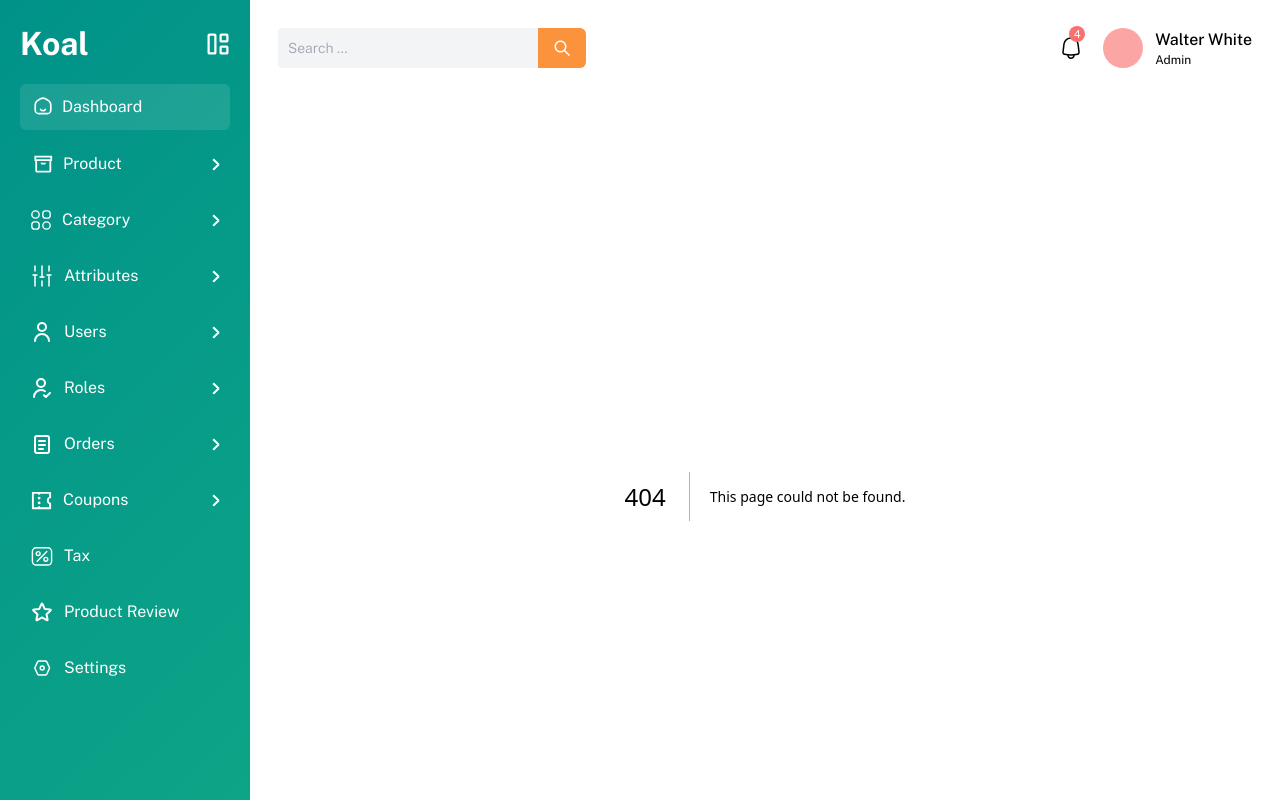
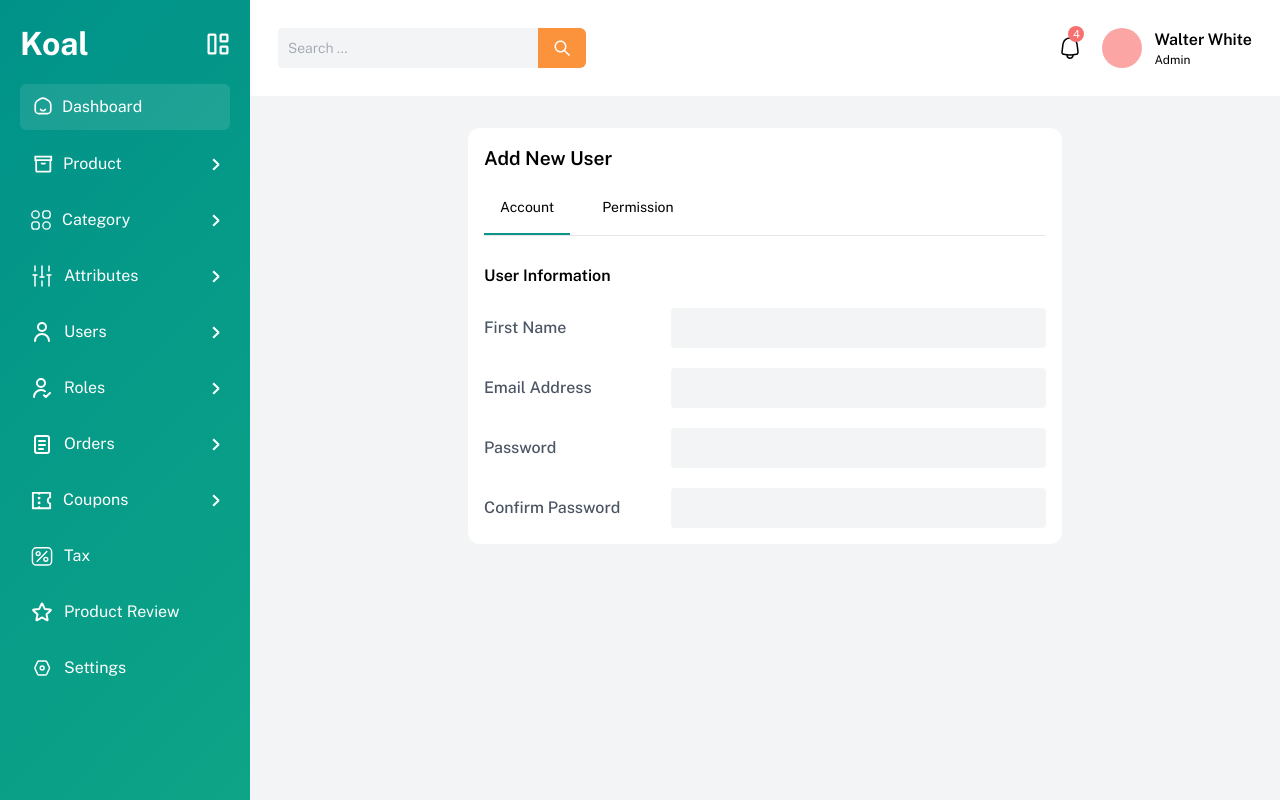
Before and after one commit to MatinSadegi/e-commerce-admin-panel, a Next.js app: page /add-new-user in a window 1280 px wide. Before the commit this address had no page. Built offline with nearby package versions, Linux system fonts and the light colour scheme.

Commit message:
create add new user page ui

```diff
--- /dev/null
+++ b/app/add-new-category/page.tsx
@@ -0,0 +1,34 @@
+"use client";
+import React from "react";
+import "../globals.css";
+
+
+const AddNewCategory = () => {
+  return (
+    <div className=" bg-gray-100 p-5 pt-32 min-h-screen">
+      <form>
+        <section className=" bg-white w-[60%] p-4 rounded-xl mx-auto ">
+          <h2>Category Information</h2>
+          <div className="input-div-style">
+            <p className="text-gray-600 font-medium">Category Name</p>
+            <input
+              type="text"
+              placeholder="Category Name"
+              className="input-style"
+            />
+          </div>
+          <div className="input-div-style">
+            <p className="text-gray-600 font-medium">Category Image</p>
+            <input
+              type="image"
+              alt="choose an image file"
+              className=" outline-dashed outline-gray-200 w-2/3 h-[100px] flex  justify-center items-center text-gray-500 text-sm hover:bg-gray-200"
+            />
+          </div>
+        </section>
+      </form>
+    </div>
+  );
+}
+
+export default AddNewCategory;
--- a/app/add-new-product/page.tsx
+++ b/app/add-new-product/page.tsx
@@ -10,7 +10,7 @@ const AddNewProduct = () => {
   const inventory = ['In Stock','Out Of Stock']
 
   return (
-    <div className=" bg-gray-100 p-5 flex flex-col items-center gap-5">
+    <div className=" bg-gray-100 p-5 pt-32 flex flex-col items-center gap-5">
       <section className=" bg-white w-[60%] p-4 rounded-xl ">
         <h2>Product Information</h2>
         <div className="input-div-style">
--- /dev/null
+++ b/app/add-new-user/page.tsx
@@ -0,0 +1,222 @@
+"use client";
+import React, { useState } from "react";
+import "../globals.css";
+
+const AddNewUser = () => {
+  const [userStep, setUserStep] = useState("Account");
+  return (
+    <div className=" bg-gray-100 p-5 pt-32 min-h-screen">
+      <form className=" bg-white w-[60%] p-4 rounded-xl mx-auto ">
+        <h2>Add New User</h2>
+        <div className="border-b flex my-2 text-sm font-medium gap-4">
+          <p
+            className={`  w-fit p-4 cursor-pointer ${
+              userStep === "Account"
+                ? "border-teal-600 border-b-2"
+                : "hover:border-b-2 hover:border-teal-500"
+            } `}
+            onClick={() => setUserStep("Account")}
+          >
+            Account
+          </p>
+          <p
+            className={`  w-fit p-4 cursor-pointer ${
+              userStep === "Permission"
+                ? "border-teal-600 border-b-2"
+                : "hover:border-b-2 hover:border-teal-500"
+            } `}
+            onClick={() => setUserStep("Permission")}
+          >
+            Permission
+          </p>
+        </div>
+        <div
+          className={`${
+            userStep === "Account" ? "block " : "hidden "
+          } mt-7 transition-all`}
+        >
+          <h3>User Information</h3>
+          <div className="input-div-style">
+            <p className="text-gray-600 font-medium">First Name</p>
+            <input type="text" className="input-style" />
+          </div>
+          <div className="input-div-style">
+            <p className="text-gray-600 font-medium">Email Address</p>
+            <input type="text" className="input-style" />
+          </div>
+          <div className="input-div-style">
+            <p className="text-gray-600 font-medium">Password</p>
+            <input type="text" className="input-style" />
+          </div>
+          <div className="input-div-style">
+            <p className="text-gray-600 font-medium">Confirm Password</p>
+            <input type="text" className="input-style" />
+          </div>
+        </div>
+        <div
+          className={`${userStep === "Permission" ? "block" : "hidden"} mt-7`}
+        >
+          <div>
+            <h3>Product Related Permission</h3>
+            <ul className="">
+              <li className="custom-radio-li">
+                <p>Add Product</p>
+                <div className="flex items-center gap-8">
+                  <label className=" cursor-pointer">
+                    <input
+                      type="radio"
+                      name="add-radio"
+                      className="custom-radio"
+                    />
+                    Allow
+                  </label>
+                  <label className=" cursor-pointer">
+                    <input
+                      type="radio"
+                      name="add-radio"
+                      className="custom-radio"
+                    />
+                    Deny
+                  </label>
+                </div>
+              </li>
+              <li className="custom-radio-li">
+                <p>Update Product</p>
+                <div className="flex items-center gap-8">
+                  <label className=" cursor-pointer">
+                    <input
+                      type="radio"
+                      name="update-radio"
+                      className="custom-radio"
+                    />
+                    Allow
+                  </label>
+                  <label className=" cursor-pointer">
+                    <input
+                      type="radio"
+                      name="update-radio"
+                      className="custom-radio"
+                    />
+                    Deny
+                  </label>
+                </div>
+              </li>
+              <li className="custom-radio-li">
+                <p>Delete Product</p>
+                <div className="flex items-center gap-8">
+                  <label className=" cursor-pointer">
+                    <input
+                      type="radio"
+                      name="delete-radio"
+                      className="custom-radio"
+                    />
+                    Allow
+                  </label>
+                  <label className=" cursor-pointer">
+                    <input
+                      type="radio"
+                      name="delete-radio"
+                      className="custom-radio"
+                    />
+                    Deny
+                  </label>
+                </div>
+              </li>
+              <li className="custom-radio-li">
+                <p>Apply Discount</p>
+                <div className="flex items-center gap-8">
+                  <label className=" cursor-pointer">
+                    <input
+                      type="radio"
+                      name="apply-radio"
+                      className="custom-radio"
+                    />
+                    Allow
+                  </label>
+                  <label className=" cursor-pointer">
+                    <input
+                      type="radio"
+                      name="apply-radio"
+                      className="custom-radio"
+                    />
+                    Deny
+                  </label>
+                </div>
+              </li>
+            </ul>
+          </div>
+          <div className="mt-7">
+            <h3>Category Related Permission</h3>
+            <ul className="">
+              <li className="custom-radio-li">
+                <p>Add Category</p>
+                <div className="flex items-center gap-8">
+                  <label className=" cursor-pointer">
+                    <input
+                      type="radio"
+                      name="add-radio"
+                      className="custom-radio"
+                    />
+                    Allow
+                  </label>
+                  <label className=" cursor-pointer">
+                    <input
+                      type="radio"
+                      name="add-radio"
+                      className="custom-radio"
+                    />
+                    Deny
+                  </label>
+                </div>
+              </li>
+              <li className="custom-radio-li">
+                <p>Update Category</p>
+                <div className="flex items-center gap-8">
+                  <label className=" cursor-pointer">
+                    <input
+                      type="radio"
+                      name="update-radio"
+                      className="custom-radio"
+                    />
+                    Allow
+                  </label>
+                  <label className=" cursor-pointer">
+                    <input
+                      type="radio"
+                      name="update-radio"
+                      className="custom-radio"
+                    />
+                    Deny
+                  </label>
+                </div>
+              </li>
+              <li className="custom-radio-li">
+                <p>Delete Category</p>
+                <div className="flex items-center gap-8">
+                  <label className=" cursor-pointer">
+                    <input
+                      type="radio"
+                      name="delete-radio"
+                      className="custom-radio"
+                    />
+                    Allow
+                  </label>
+                  <label className=" cursor-pointer">
+                    <input
+                      type="radio"
+                      name="delete-radio"
+                      className="custom-radio"
+                    />
+                    Deny
+                  </label>
+                </div>
+              </li>
+            </ul>
+          </div>
+        </div>
+      </form>
+    </div>
+  );
+};
+
+export default AddNewUser;
--- a/app/globals.css
+++ b/app/globals.css
@@ -11,7 +11,7 @@ h2 {
   font-size: 1.2rem;
 }
 h3 {
-  font-weight: 500;
+  font-weight: 600;
   font-size: 1rem;
 }
 h4 {
@@ -31,6 +31,12 @@ p {
   }
   .input-div-style {
     @apply flex justify-between items-center mt-5;
+  }
+  .custom-radio{
+    @apply appearance-none cursor-pointer before:transition-all before:duration-500  w-3.5 h-3.5 border rounded-full place-content-center mr-2.5 border-teal-500 before:flex before:bg-teal-500 before:rounded-full before:w-3 before:h-3 before:opacity-0 checked:before:opacity-100
+  }
+  .custom-radio-li{
+    @apply flex justify-between w-1/2 text-gray-500 text-sm mt-5
   }
 }
 
--- a/app/layout.tsx
+++ b/app/layout.tsx
@@ -25,7 +25,7 @@ export default function RootLayout({
     <html lang="en">
       <body className={`${publicSans.className} grid lg:grid-cols-[250px_5fr] `}>
         <SideBar />
-        <div className="h-screen overflow-scroll">
+        <div className="h-screen overflow-y-auto">
           <TopBar/>
           {children}
         </div>
--- a/components/SideBar.tsx
+++ b/components/SideBar.tsx
@@ -93,7 +93,7 @@ const SideBar = () => {
               <Image src={negativeIcon} alt="negative-icon" />
               <span>Category List</span>
             </Link>
-            <Link className="flex items-center gap-3 mt-1.5" href="/#">
+            <Link className="flex items-center gap-3 mt-1.5" href="/add-new-category">
               <Image src={negativeIcon} alt="negative-icon" />
               <span>Add New Category</span>
             </Link>
@@ -149,11 +149,11 @@ const SideBar = () => {
               openUser ? "h-12 mt-2" : " h-0 mt-0"
             }`}
           >
-            <Link className="flex items-center gap-3" href="/#">
+            <Link className="flex items-center gap-3" href="/users">
               <Image src={negativeIcon} alt="negative-icon" />
               <span>All Users</span>
             </Link>
-            <Link className="flex items-center gap-3 mt-1.5" href="/#">
+            <Link className="flex items-center gap-3 mt-1.5" href="/add-new-user">
               <Image src={negativeIcon} alt="negative-icon" />
               <span>Add New User</span>
             </Link>
--- a/components/TopBar.tsx
+++ b/components/TopBar.tsx
@@ -6,7 +6,7 @@ import menu from '@/public/icons/menu-alt-1-svgrepo-com.svg'
 
 const TopBar = () => {
   return (
-    <section className="bg-white flex justify-between items-center w-full p-7 ">
+    <section className="bg-white flex justify-between items-center w-[calc(100%-250px)] p-7 fixed z-40 ">
       <div className=" lg:w-[40%] flex items-center   h-10">
         <div className="flex lg:hidden items-center pr-9 mr-4 border-r">
           <Image src={menu} alt="menu-icon" />
```
Also changed, not shown: public/icons/arrow-up-from-bracket-svgrepo-com.svg (added).
